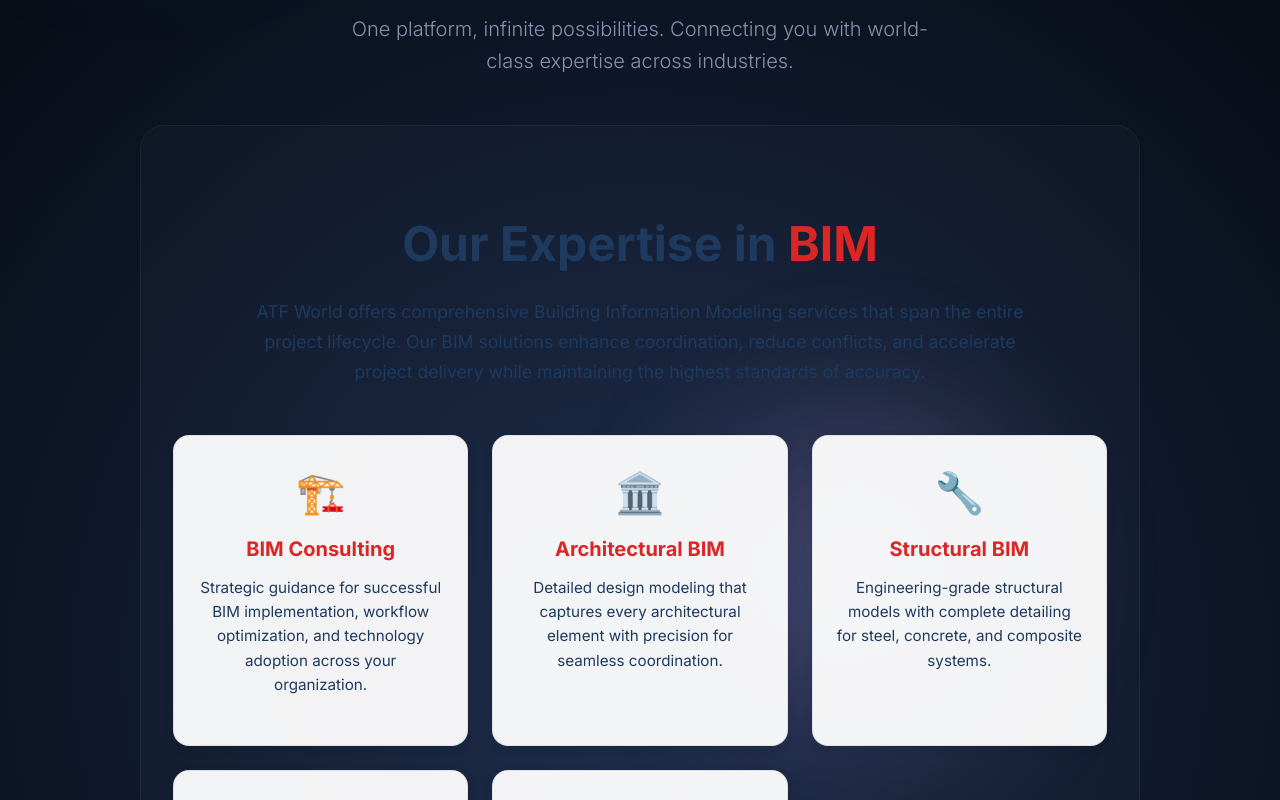
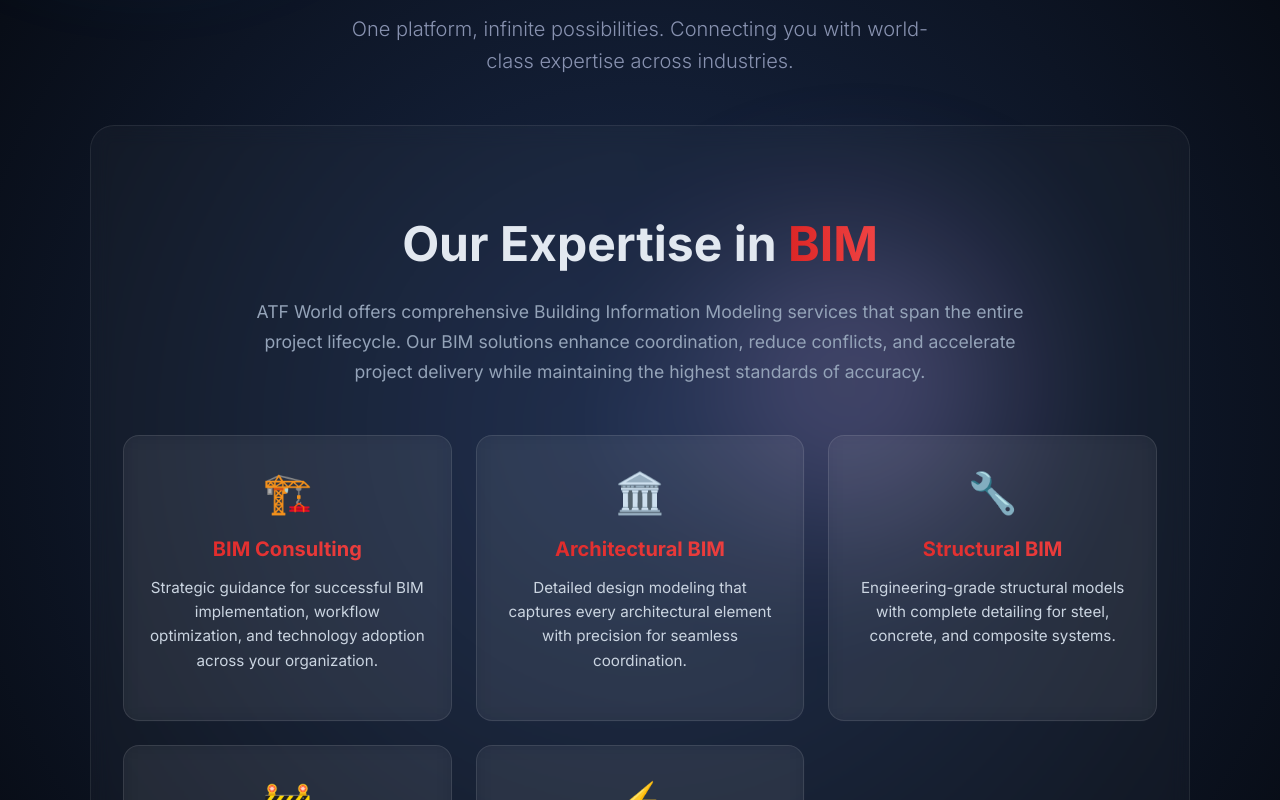
Before and after one commit to AnkushSehgal/atf-world, a Next.js app: page / in a window 1280 px wide. Shown: the part 460-1260 px from the top of the page. Built offline with nearby package versions, Linux system fonts and the light colour scheme.

Commit message:
Redesign BIM section to match dark theme with glassmorphism

```diff
--- a/src/app/page.module.css
+++ b/src/app/page.module.css
@@ -139,12 +139,13 @@
 
 .bimSection {
   width: 100%;
-  max-width: 1000px;
+  max-width: 1100px;
   margin-bottom: 4rem;
   padding: 3rem 2rem;
-  background: rgba(255, 255, 255, 0.02);
+  background: rgba(255, 255, 255, 0.03);
   border-radius: 24px;
-  border: 1px solid rgba(255, 255, 255, 0.05);
+  border: 1px solid rgba(255, 255, 255, 0.08);
+  backdrop-filter: blur(10px);
 }
 
 .bimSectionTitle {
@@ -152,17 +153,20 @@
   font-weight: 700;
   text-align: center;
   margin-bottom: 1.5rem;
-  color: #1e3a5f;
+  color: #e2e8f0;
 }
 
 .bimHighlight {
-  color: #dc2626;
+  background: linear-gradient(to right, #dc2626 0%, #ef4444 100%);
+  -webkit-background-clip: text;
+  -webkit-text-fill-color: transparent;
+  background-clip: text;
   font-weight: 800;
 }
 
 .bimIntro {
   font-size: clamp(0.95rem, 1.5vw, 1.1rem);
-  color: #1e3a5f;
+  color: #94a3b8;
   text-align: center;
   max-width: 800px;
   margin: 0 auto 3rem;
@@ -178,18 +182,20 @@
 }
 
 .bimCard {
-  background: rgba(255, 255, 255, 0.95);
+  background: rgba(255, 255, 255, 0.05);
+  backdrop-filter: blur(10px);
+  border: 1px solid rgba(255, 255, 255, 0.1);
   border-radius: 16px;
   padding: 2rem 1.5rem;
   transition: all 0.3s ease;
-  border: 1px solid rgba(30, 58, 95, 0.1);
-  box-shadow: 0 4px 12px rgba(0, 0, 0, 0.08);
+  cursor: default;
 }
 
 .bimCard:hover {
+  background: rgba(255, 255, 255, 0.08);
+  border-color: rgba(220, 38, 38, 0.4);
   transform: translateY(-4px);
-  box-shadow: 0 8px 24px rgba(0, 0, 0, 0.12);
-  border-color: rgba(220, 38, 38, 0.3);
+  box-shadow: 0 8px 24px rgba(220, 38, 38, 0.15);
 }
 
 .bimIcon {
@@ -200,13 +206,16 @@
 .bimCardTitle {
   font-size: 1.25rem;
   font-weight: 700;
-  color: #dc2626;
+  background: linear-gradient(to right, #dc2626 0%, #ef4444 100%);
+  -webkit-background-clip: text;
+  -webkit-text-fill-color: transparent;
+  background-clip: text;
   margin-bottom: 0.75rem;
 }
 
 .bimCardDesc {
   font-size: 0.95rem;
-  color: #1e3a5f;
+  color: #cbd5e1;
   line-height: 1.6;
   font-weight: 400;
 }
--- a/src/app/page.tsx
+++ b/src/app/page.tsx
@@ -99,15 +99,6 @@
           </div>
         </div>
 
-        <div className={styles.servicesGrid}>
-          {services.slice(1).map((service, index) => (
-            <div key={index} className={styles.serviceCard}>
-              <span className={styles.serviceIcon}>{service.icon}</span>
-              <span className={styles.serviceName}>{service.name}</span>
-            </div>
-          ))}
-        </div>
-
         <WhatsAppButton />
       </div>
 
```
